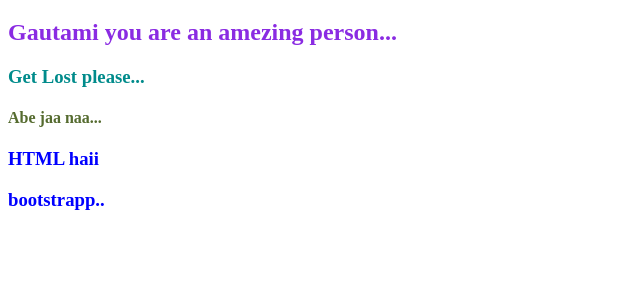
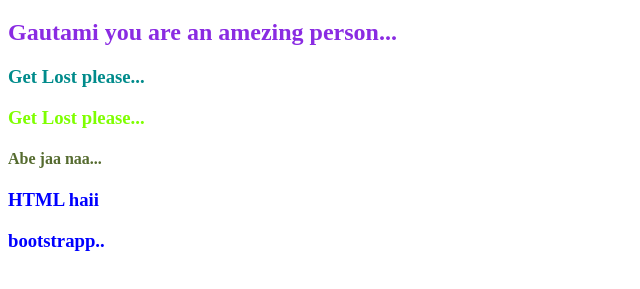
Before and after one commit to gautamijoshi/Jenkins, a plain HTML site: page index.html in a window 1280 px wide. Shown: the part 61-350 px from the top of the page, without its empty margins (0-640 px from the left). Drawn offline with Linux system fonts and the light colour scheme.

Commit message:
good job

```diff
--- a/index.html
+++ b/index.html
@@ -10,6 +10,7 @@
     <h1 style="color: green;">This is HTML file for jenkins testing ...</h1>
     <h2 style="color: blueviolet;"> Gautami you are an amezing person...</h2>
     <h3 style="color:darkcyan;">Get Lost please...</h3>
+    <h3 style="color:chartreuse;">Get Lost please...</h3>
     <h4 style="color: darkolivegreen">Abe jaa naa...</h4>
     <h3 style="color: blue;">HTML haii</h3>
     <h3 style="color: blue;">bootstrapp..</h3>
```
